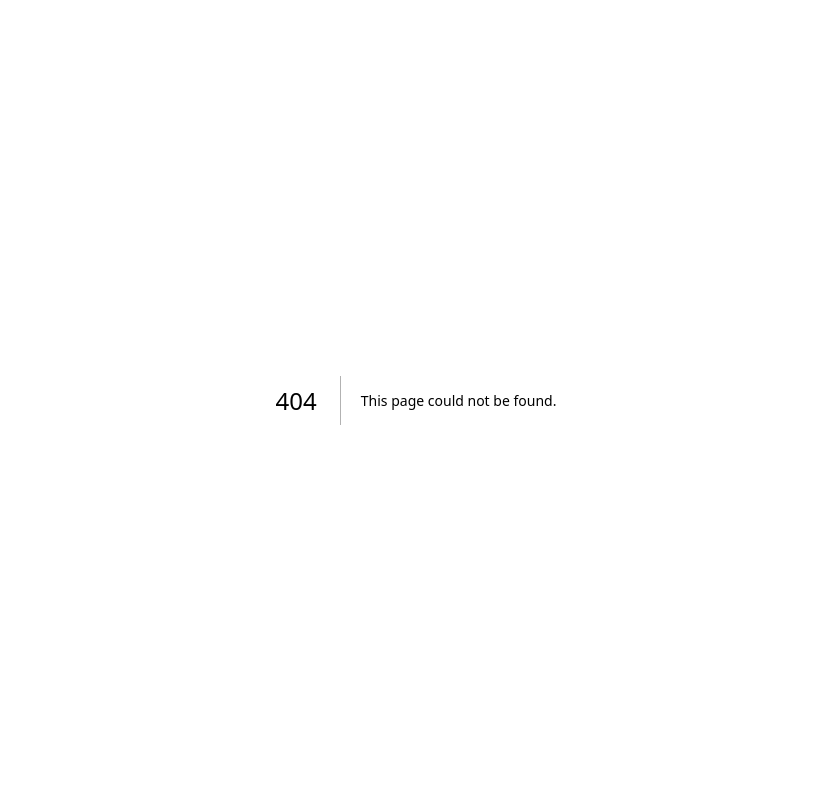
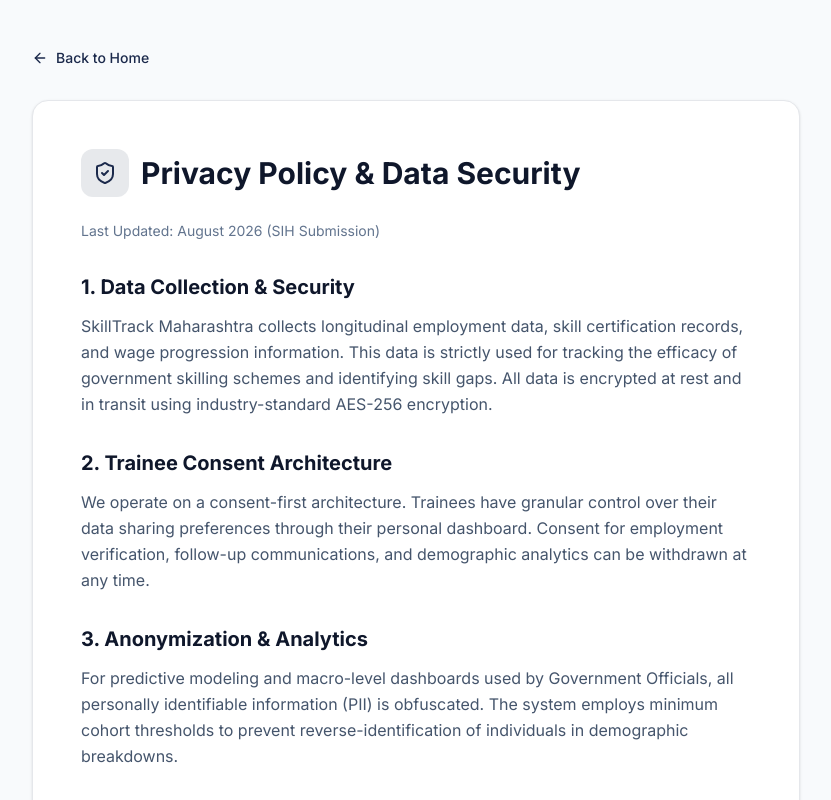
Before and after one commit to satyamkumarkapri/Skill_Track_Sih, a Next.js app: page /privacy in a window 1280 px wide. Before the commit this address had no page. Shown: the top 800 px of the page, without its empty margins (224-1055 px from the left). Built offline with nearby package versions, Linux system fonts and the light colour scheme.

Commit message:
feat: create dedicated privacy and terms pages

```diff
--- a/src/app/page.tsx
+++ b/src/app/page.tsx
@@ -700,9 +700,9 @@ function Footer() {
           <div>
             <h4 className="text-white font-semibold mb-4">Legal & Support</h4>
             <ul className="space-y-2 text-sm">
-              <li><Link href="#privacy" className="hover:text-white transition-colors">Privacy Policy</Link></li>
-              <li><Link href="#privacy" className="hover:text-white transition-colors">Terms of Service</Link></li>
-              <li><Link href="#privacy" className="hover:text-white transition-colors">Data Security</Link></li>
+              <li><Link href="/privacy" className="hover:text-white transition-colors">Privacy Policy</Link></li>
+              <li><Link href="/terms" className="hover:text-white transition-colors">Terms of Service</Link></li>
+              <li><Link href="/privacy#data-security" className="hover:text-white transition-colors">Data Security</Link></li>
               <li><a href="mailto:support@skilltrack.gov.in" className="hover:text-white transition-colors">Contact Support</a></li>
             </ul>
           </div>
--- /dev/null
+++ b/src/app/privacy/page.tsx
@@ -0,0 +1,57 @@
+import React from "react";
+import Link from "next/link";
+import { ArrowLeft, ShieldCheck } from "lucide-react";
+
+export default function PrivacyPolicyPage() {
+  return (
+    <div className="min-h-screen bg-slate-50 text-slate-900 py-12 px-4 sm:px-6 lg:px-8">
+      <div className="max-w-3xl mx-auto">
+        <Link href="/" className="inline-flex items-center text-sm font-medium text-primary hover:underline mb-8">
+          <ArrowLeft className="h-4 w-4 mr-2" />
+          Back to Home
+        </Link>
+
+        <div className="bg-white rounded-2xl shadow-sm border border-slate-200 p-8 sm:p-12">
+          <div className="flex items-center gap-3 mb-6">
+            <div className="h-12 w-12 rounded-xl bg-primary/10 flex items-center justify-center">
+              <ShieldCheck className="h-6 w-6 text-primary" />
+            </div>
+            <h1 className="text-3xl font-bold">Privacy Policy & Data Security</h1>
+          </div>
+
+          <p className="text-slate-500 mb-8 text-sm">Last Updated: August 2026 (SIH Submission)</p>
+
+          <div className="space-y-8 prose prose-slate max-w-none">
+            <section id="data-security">
+              <h2 className="text-xl font-bold text-slate-900 mb-3">1. Data Collection & Security</h2>
+              <p className="text-slate-600 leading-relaxed">
+                SkillTrack Maharashtra collects longitudinal employment data, skill certification records, and wage progression information. This data is strictly used for tracking the efficacy of government skilling schemes and identifying skill gaps. All data is encrypted at rest and in transit using industry-standard AES-256 encryption.
+              </p>
+            </section>
+
+            <section>
+              <h2 className="text-xl font-bold text-slate-900 mb-3">2. Trainee Consent Architecture</h2>
+              <p className="text-slate-600 leading-relaxed">
+                We operate on a consent-first architecture. Trainees have granular control over their data sharing preferences through their personal dashboard. Consent for employment verification, follow-up communications, and demographic analytics can be withdrawn at any time.
+              </p>
+            </section>
+
+            <section>
+              <h2 className="text-xl font-bold text-slate-900 mb-3">3. Anonymization & Analytics</h2>
+              <p className="text-slate-600 leading-relaxed">
+                For predictive modeling and macro-level dashboards used by Government Officials, all personally identifiable information (PII) is obfuscated. The system employs minimum cohort thresholds to prevent reverse-identification of individuals in demographic breakdowns.
+              </p>
+            </section>
+
+            <section>
+              <h2 className="text-xl font-bold text-slate-900 mb-3">4. Third-Party Access</h2>
+              <p className="text-slate-600 leading-relaxed">
+                Data is only shared with verified Employers and authorized Training Providers within the SkillTrack ecosystem. We do not sell, rent, or lease trainee data to any external marketing or third-party organizations.
+              </p>
+            </section>
+          </div>
+        </div>
+      </div>
+    </div>
+  );
+}
--- /dev/null
+++ b/src/app/terms/page.tsx
@@ -0,0 +1,57 @@
+import React from "react";
+import Link from "next/link";
+import { ArrowLeft, FileText } from "lucide-react";
+
+export default function TermsOfServicePage() {
+  return (
+    <div className="min-h-screen bg-slate-50 text-slate-900 py-12 px-4 sm:px-6 lg:px-8">
+      <div className="max-w-3xl mx-auto">
+        <Link href="/" className="inline-flex items-center text-sm font-medium text-primary hover:underline mb-8">
+          <ArrowLeft className="h-4 w-4 mr-2" />
+          Back to Home
+        </Link>
+
+        <div className="bg-white rounded-2xl shadow-sm border border-slate-200 p-8 sm:p-12">
+          <div className="flex items-center gap-3 mb-6">
+            <div className="h-12 w-12 rounded-xl bg-primary/10 flex items-center justify-center">
+              <FileText className="h-6 w-6 text-primary" />
+            </div>
+            <h1 className="text-3xl font-bold">Terms of Service</h1>
+          </div>
+
+          <p className="text-slate-500 mb-8 text-sm">Last Updated: August 2026 (SIH Submission)</p>
+
+          <div className="space-y-8 prose prose-slate max-w-none">
+            <section>
+              <h2 className="text-xl font-bold text-slate-900 mb-3">1. Platform Usage</h2>
+              <p className="text-slate-600 leading-relaxed">
+                SkillTrack Maharashtra is an official platform designed for the monitoring of skilling outcomes and impact intelligence. Access to the platform is restricted to authorized Government Officials, verified Training Providers, registered Employers, and certified Trainees.
+              </p>
+            </section>
+
+            <section>
+              <h2 className="text-xl font-bold text-slate-900 mb-3">2. User Responsibilities</h2>
+              <p className="text-slate-600 leading-relaxed">
+                Users are responsible for maintaining the confidentiality of their login credentials. Any activity conducted under a user's account is their sole responsibility. Employers and Training Providers must ensure the accuracy of the employment and certification data they submit.
+              </p>
+            </section>
+
+            <section>
+              <h2 className="text-xl font-bold text-slate-900 mb-3">3. Data Accuracy & Auditing</h2>
+              <p className="text-slate-600 leading-relaxed">
+                The Government of Maharashtra reserves the right to audit employment verification records submitted by Training Providers and Employers. Falsification of placement data may result in the suspension of platform access and associated scheme benefits.
+              </p>
+            </section>
+
+            <section>
+              <h2 className="text-xl font-bold text-slate-900 mb-3">4. Limitation of Liability</h2>
+              <p className="text-slate-600 leading-relaxed">
+                While the platform utilizes AI and predictive modeling for skill gap analysis and demand forecasting, these insights are provided as decision support tools. The platform operators are not liable for business decisions made solely based on automated insights.
+              </p>
+            </section>
+          </div>
+        </div>
+      </div>
+    </div>
+  );
+}
```
